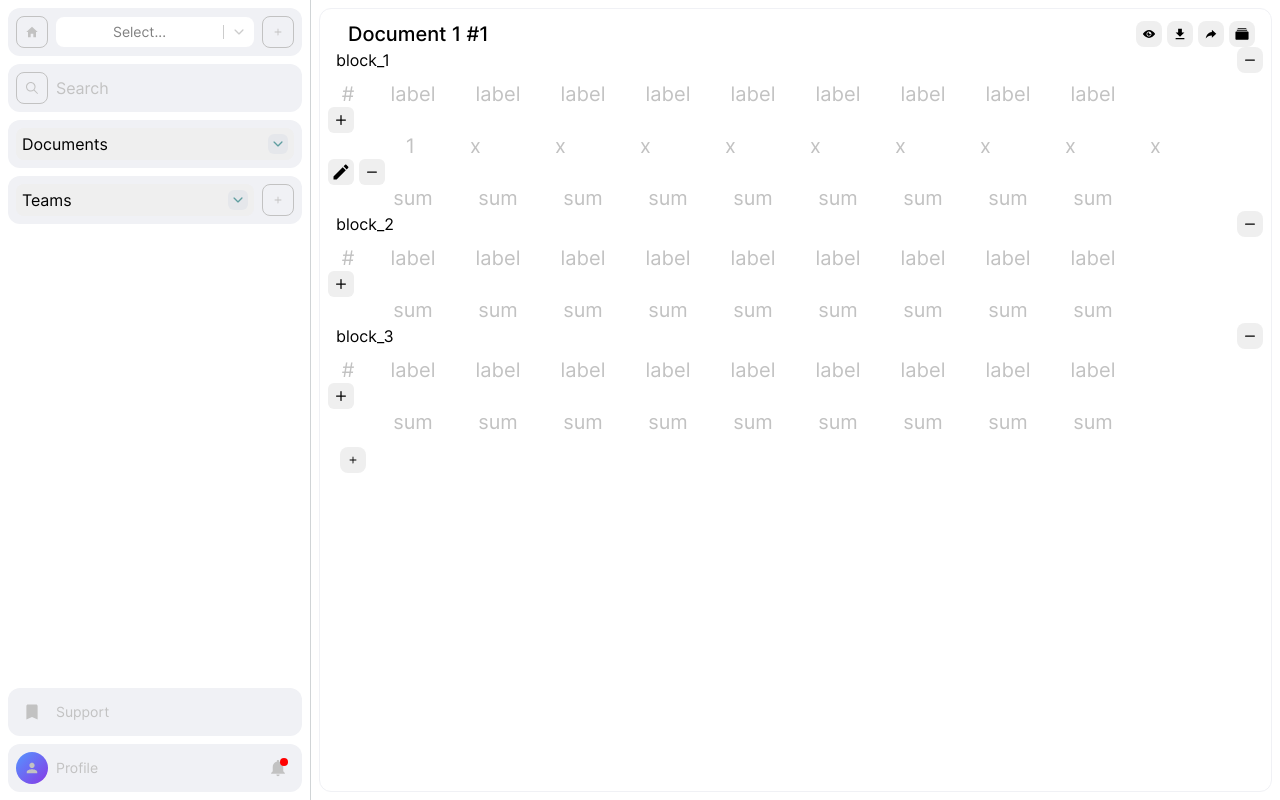
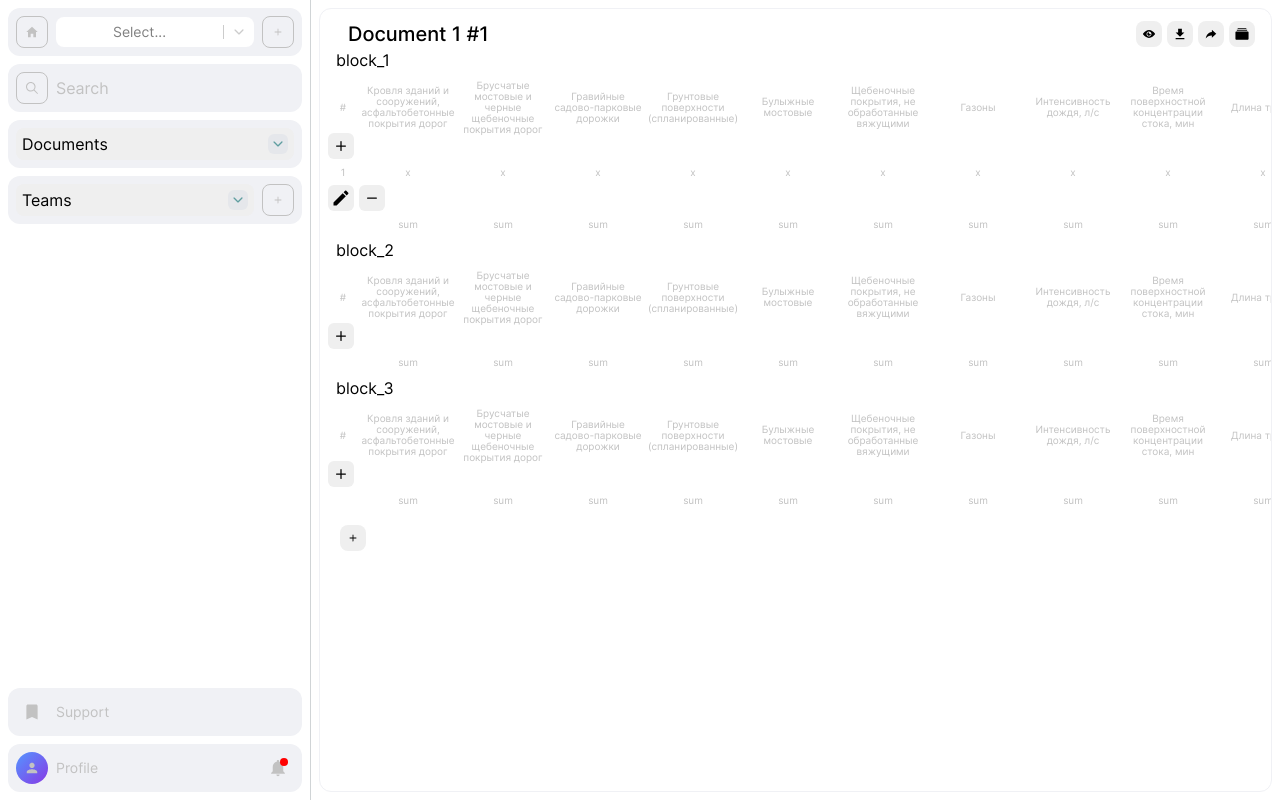
Before and after one commit to entools/tools.interface, a React (Vite) app: page /projects/1/documents/1 in a window 1280 px wide. Built offline with nearby package versions, Linux system fonts and the light colour scheme.

Commit message:
fix: document

```diff
--- a/src/pages/document-page/components/column/column.module.css
+++ b/src/pages/document-page/components/column/column.module.css
@@ -49,6 +49,15 @@
   flex-direction: row;
   margin: 0;
   padding: 0;
+  /* height: 26px; */
+  height: 52px;
+}
+.footer-fields {
+  list-style: none;
+  display: flex;
+  flex-direction: row;
+  margin: 0;
+  padding: 0;
   height: 26px;
 }
 
@@ -57,19 +66,24 @@
   margin: 0;
   margin-right: 5px;
   padding: 0;
-  min-width: 80px;
-  background-color: var(--background-color);
+  /* min-width: 90px; */
+  width: 90px;
+  /* background-color: var(--background-color); */
   border-radius: 8px;
   justify-content: center;
   align-items: center;
+  font-size: 10px;
+  line-height: 11px;
 }
 
 .position {
   display: flex;
-  height: 26px;
-  min-width: 40px;
+  /* height: 26px; */
+  min-width: 30px;
   margin-right: 5px;
   justify-content: center;
   align-items: center;
   border-radius: 8px;
+  font-size: 10px;
+  line-height: 11px;
 }
--- a/src/pages/document-page/components/column/column.tsx
+++ b/src/pages/document-page/components/column/column.tsx
@@ -58,7 +58,21 @@ export default function Column({
       <div className="movable-item">
         <ul className={style.fields}>
           <li className={style.position}>#</li>
-          {Array.from({ length: 9 }, (_, i) => i).map(() => (<li key={uuidv4()} className={style.field}>label</li>))}
+          {[
+            'Кровля зданий и сооружений, асфальтобетонные покрытия дорог',
+            'Брусчатые мостовые и черные щебеночные покрытия дорог',
+            'Гравийные садово-парковые дорожки',
+            'Грунтовые поверхности (спланированные)',
+            'Булыжные мостовые',
+            'Щебеночные покрытия, не обработанные вяжущими',
+            'Газоны',
+            'Интенсивность дождя, л/с',
+            'Время поверхностной концентрации стока, мин',
+            'Длина трубы',
+            'Длина лотка',
+            'Скорость',
+            'Скорость',
+          ].map((x) => (<li key={uuidv4()} className={style.field}>{x}</li>))}
         </ul>
         <button
           className={style.add}
@@ -71,9 +85,9 @@ export default function Column({
       </div>
       {children}
       <div className="movable-item">
-        <ul className={style.fields}>
+        <ul className={style['footer-fields']}>
           <li className={style.position} />
-          {Array.from({ length: 9 }, (_, i) => i).map(() => (<li key={uuidv4()} className={style.field}>sum</li>))}
+          {Array.from({ length: 13 }, (_, i) => i).map(() => (<li key={uuidv4()} className={style.field}>sum</li>))}
         </ul>
       </div>
     </div>
--- a/src/pages/document-page/components/movable-item/movable-item.module.css
+++ b/src/pages/document-page/components/movable-item/movable-item.module.css
@@ -45,7 +45,7 @@
   margin: 0;
   padding: 0;
   height: 26px;
-  justify-content: center;
+  justify-content: start;
   align-items: center;
 }
 
@@ -54,20 +54,26 @@
   margin: 0;
   margin-right: 5px;
   padding: 0;
-  min-width: 80px;
+  min-width: 90px;
   background-color: var(--background-color);
   border-radius: 8px;
   justify-content: center;
   align-items: center;
   height: 26px;
+
+  font-size: 10px;
+  line-height: 11px;
 }
 
 .position {
   display: flex;
   height: 26px;
-  min-width: 40px;
+  min-width: 30px;
   margin-right: 5px;
   justify-content: center;
   align-items: center;
   border-radius: 8px;
+
+  font-size: 10px;
+  line-height: 11px;
 }
--- a/src/pages/document-page/components/movable-item/movable-item.tsx
+++ b/src/pages/document-page/components/movable-item/movable-item.tsx
@@ -109,7 +109,7 @@ export default function MovableItem({
     <div ref={ref} className="movable-item" style={{ opacity }}>
       <ul className={style.fields}>
         <li className={style.position}>{id}</li>
-        {Array.from({ length: 9 }, (_, i) => i).map(() => (<li key={uuidv4()} className={style.field}>x</li>))}
+        {Array.from({ length: 13 }, (_, i) => i).map(() => (<li key={uuidv4()} className={style.field}>x</li>))}
       </ul>
       <div className={style.tools}>
         <button
```
